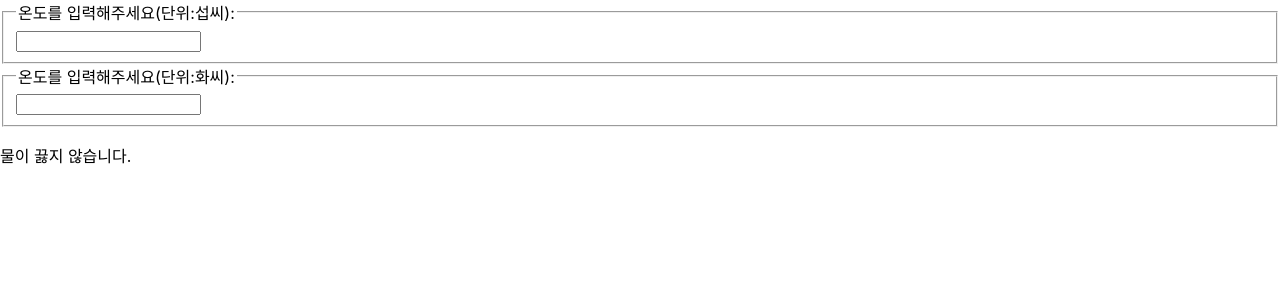
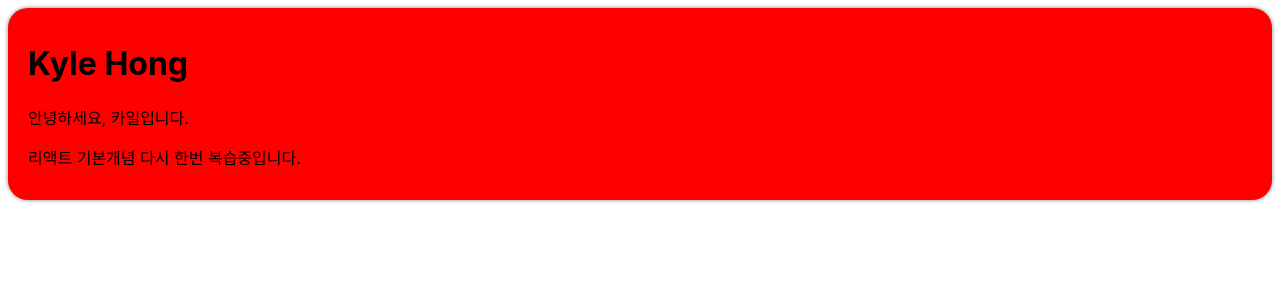
Before and after one commit to ghd6840/react-summary, a React (Create React App) app: page / in a window 1280 px wide. Shown: the top 300 px of the page. Built offline with nearby package versions, Linux system fonts and the light colour scheme.

Commit message:
Composition(Specialization,Containment)

```diff
--- /dev/null
+++ b/src/chapter_13/Card.jsx
@@ -0,0 +1,20 @@
+function Card(props) {
+    const { title, backgroundColor, children } = props;
+
+    return (
+        <div
+            style={{
+                margin: 8,
+                padding: "15px 20px",
+                borderRadius: 20,
+                boxShadow: "0px 0px 4px grey",
+                backgroundColor: backgroundColor || "white",
+            }}
+        >
+            {title && <h1>{title}</h1>}
+            {children}
+        </div>
+    );
+}
+
+export default Card;
--- /dev/null
+++ b/src/chapter_13/ProfileCard.jsx
@@ -0,0 +1,12 @@
+import Card from "./Card";
+
+function ProfileCard(props) {
+    return(
+        <Card title="Kyle Hong" backgroundColor="#ff0000">
+            <p>안녕하세요, 카일입니다.</p>
+            <p>리액트 기본개념 다시 한번 복습중입니다.</p>
+        </Card>
+    );
+}
+
+export default ProfileCard;
--- a/src/index.js
+++ b/src/index.js
@@ -11,13 +11,14 @@ import reportWebVitals from './reportWebVitals';
 // import LandingPage from './chapter_09/LandingPage';
 // import AttendanceBook from './chapter_10/AttendanceBook';
 // import SignUp from './chapter_11/SignUp';
-import Calculator from './chapter_12/Calculator';
+// import Calculator from './chapter_12/Calculator';
+import ProfileCard from './chapter_13/ProfileCard';
 
 // const root = ReactDOM.createRoot(document.getElementById('root'));
 
 ReactDOM.render(
   <React.StrictMode>
-    <Calculator />
+    <ProfileCard />
   </React.StrictMode>,
   document.getElementById('root')
 );
```
